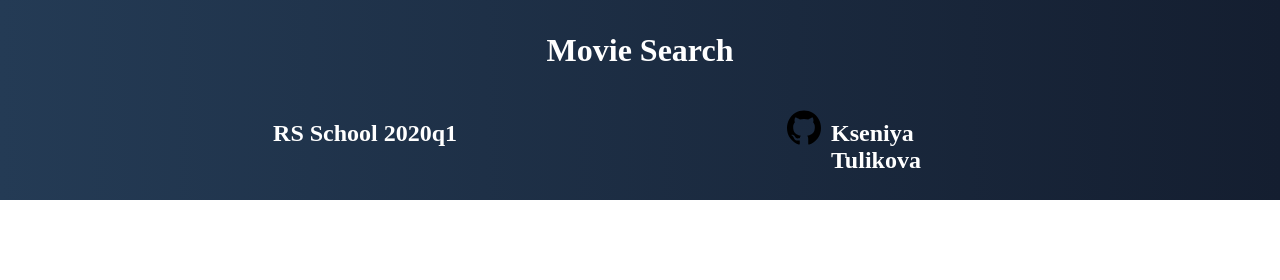
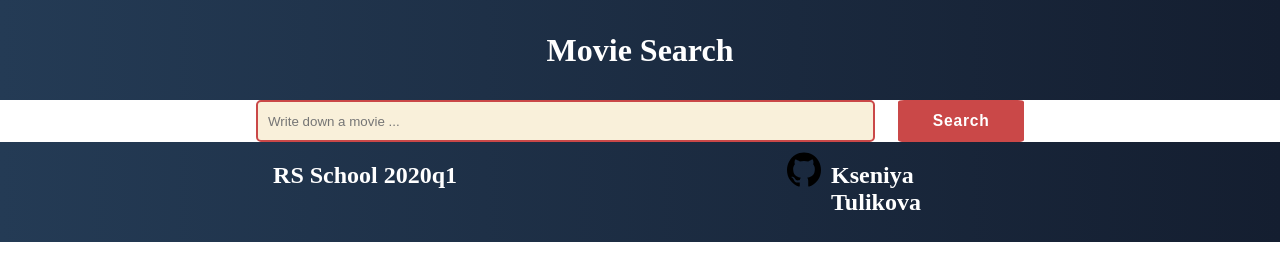
Before and after one commit to KseniyaTulikova/english-for-kids, a website built with webpack: page movie-search/index.html in a window 1280 px wide. Built offline with nearby package versions, Linux system fonts and the light colour scheme.

Commit message:
feat: add movieSearh form

```diff
--- /dev/null
+++ b/movie-search/src/Main.js
@@ -0,0 +1,20 @@
+import Component from "./Component";
+
+export default class Main extends Component{
+    constructor(moviesData) {
+        // const movies = moviesData.forEach(movie => new Movie(movie));
+        super({movies: moviesData});
+    }
+
+    render() {
+        const element = document.createElement('main');
+        element.innerHTML = `
+                <form>
+                    <input type="search" placeholder="Write down a movie ...">
+                    <button type="submit">
+                        <h3>Search</h3>
+                    </button>
+                </form>`;
+        return element;
+    }
+}
--- a/movie-search/src/index.js
+++ b/movie-search/src/index.js
@@ -1,7 +1,9 @@
 import Header from './Header';
+import Main from './Main';
 import Footer from './Footer';
 import { WEBSITE_INFO } from './site_info.js';
 
 const HEADER = new Header(WEBSITE_INFO);
+const MAIN = new Main('hey');
 const FOOTER = new Footer(WEBSITE_INFO);
-document.body.append(HEADER.htmlElement, FOOTER.htmlElement);
+document.body.append(HEADER.htmlElement, MAIN.htmlElement, FOOTER.htmlElement);
--- a/movie-search/src/style.css
+++ b/movie-search/src/style.css
@@ -3,6 +3,8 @@ body {
   margin: 0;
   padding: 0;
 }
+
+/* Code for Header */
 .header,
 .footer {
   display: flex;
@@ -20,6 +22,50 @@ body {
   color: #ffffff;
 }
 
+/* Code for Main */
+* {
+  box-sizing: border-box;
+}
+form {
+  display: flex;
+  flex-direction: row;
+  width: 60%;
+  margin: 0 auto;
+}
+input {
+  width: 100%;
+  height: 42px;
+  margin-right: 3%;
+  padding-left: 10px;
+
+  color: #9e9c9c;
+
+  background: #f9f0da;
+  border: 2px solid rgb(202, 72, 72);
+  border-radius: 5px;
+  outline: none;
+}
+button {
+  top: 0;
+  right: 0;
+
+  width: 20%;
+  height: 42px;
+
+  background: rgb(202, 72, 72);
+  border: none;
+  border-radius: 5%;
+  cursor: pointer;
+}
+
+button > h3 {
+  margin: 0 auto;
+
+  color: #ffffff;
+  letter-spacing: 0.05em;
+}
+
+/* Code for Footer */
 .footer {
   flex-direction: row;
   justify-content: space-evenly;
```
